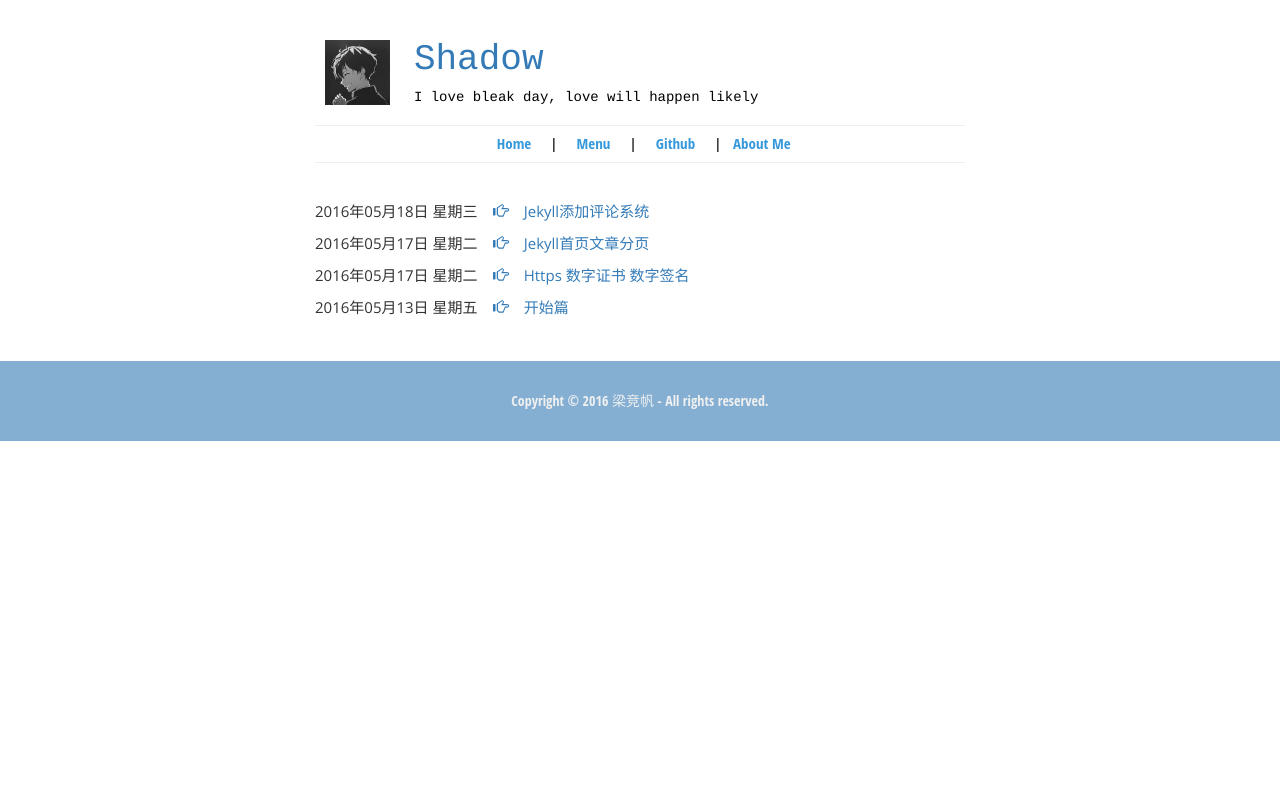
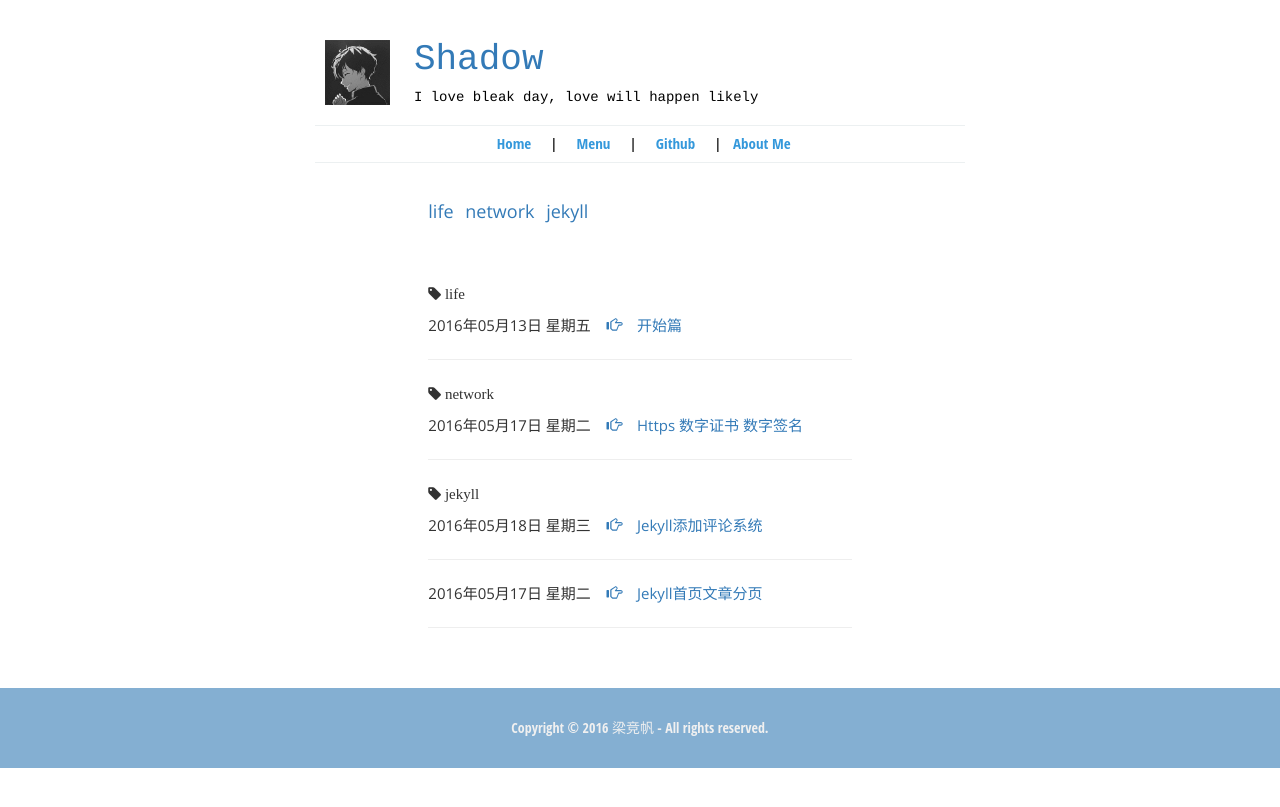
Before and after one commit to shadowJF/shadowjf.github.com, a Jekyll site: the page built from menu.html, in a window 1280 px wide. Shown: the top 807 px of the page. Built offline with Jekyll 4.4.1, drawn with Linux system fonts in a browser that asks for light colours.

Commit message:
tags enabled

````diff
--- a/_posts/2016-05-13-Getting-Started.md
+++ b/_posts/2016-05-13-Getting-Started.md
@@ -4,6 +4,7 @@ title: 开始篇
 time: 2016年05月13日 星期五
 location: 北京
 pulished: true
+tag: life
 excerpt_separator: "```"
 ---
 
--- a/_posts/2016-05-18-Jekyll-Comments.md
+++ b/_posts/2016-05-18-Jekyll-Comments.md
@@ -4,6 +4,7 @@ title: Jekyll添加评论系统
 time: 2016年05月18日 星期三
 location: 北京
 pulished: true
+tag: jekyll
 excerpt_separator: "``"
 ---
 
--- a/menu.html
+++ b/menu.html
@@ -1,8 +1,36 @@
 ---
 layout: blog_layout
 ---
+	<div class="row">
+		<div class="col-lg-8 col-lg-offset-2 col-md-10 col-md-offset-1">
+            <!-- 标签云 -->
+			<div id='tag_cloud' class="tags">
+				{% for tag in site.tags %}
+				<a style="font-size:18px" href="#{{ tag[0] }}" title="{{ tag[0] }}" rel="{{ tag[1].size }}">{{ tag[0] }}</a>
+				&nbsp;
+				{% endfor %}
+			</div>
 
-{% for post in site.posts %}
+			<br>
+			<br>
+
+            <!--<blockquote class="tag-comments">
+                标签命名规范：
+                    <li>行业观察、职位、公司优先使用中文</li>
+                    <li>外国产品、术语优先使用英文</li>
+            </blockquote>-->
+
+            <!-- 标签列表 -->
+			{% for tag in site.tags %}
+			<div class="one-tag-list">
+			  	<span class="fa fa-tag listing-seperator" id="{{ tag[0] }}">
+                    <span class="tag-text">{{ tag[0] }}</span>
+                </span>
+				{% for post in tag[1] %}
+				  <!-- <li class="listing-item">
+				  <time datetime="{{ post.date | date:"%Y-%m-%d" }}">{{ post.date | date:"%Y-%m-%d" }}</time>
+				  <a href="{{ post.url }}" title="{{ post.title }}">{{ post.title }}</a>
+				  </li> -->
 				 <section class="smenu">
 					{{ post.time  | date: "%Y/%m/%d" }}
 					&nbsp;&nbsp;
@@ -11,4 +39,10 @@ layout: blog_layout
 						&nbsp;&nbsp; {{post.title}} &nbsp;&nbsp;
 					</a>
 				</section>
+				<hr>
 				{% endfor %}
+			</div>
+			{% endfor %}
+
+		</div>
+	</div>
````
Also changed, not shown: _posts/2016-05-17-Https.md (+1 -1 lines), _posts/2016-05-17-Jekyll-Paginate.md (+1 -1 lines). Lines whose indentation alone changed are shown as unchanged.
